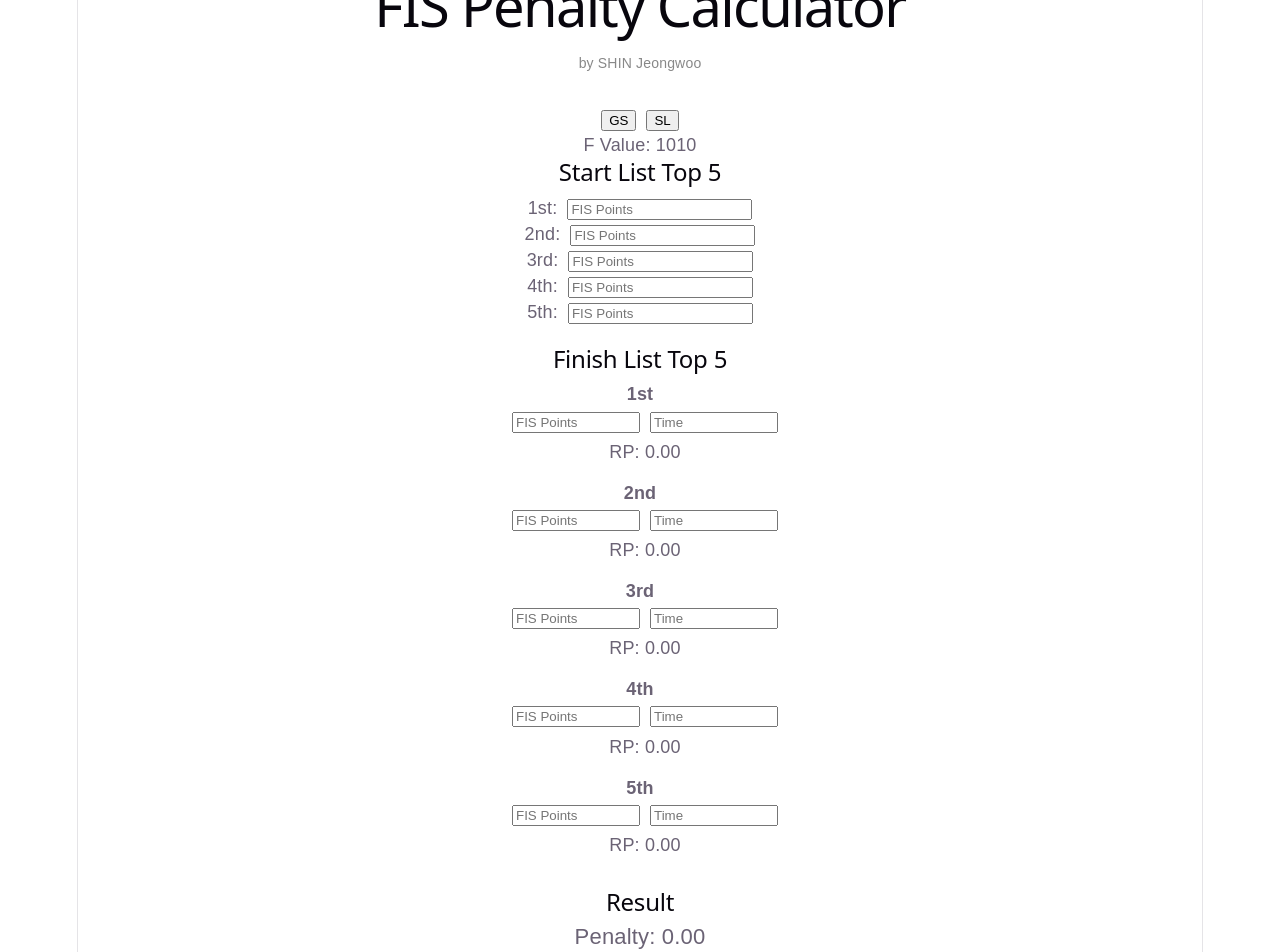
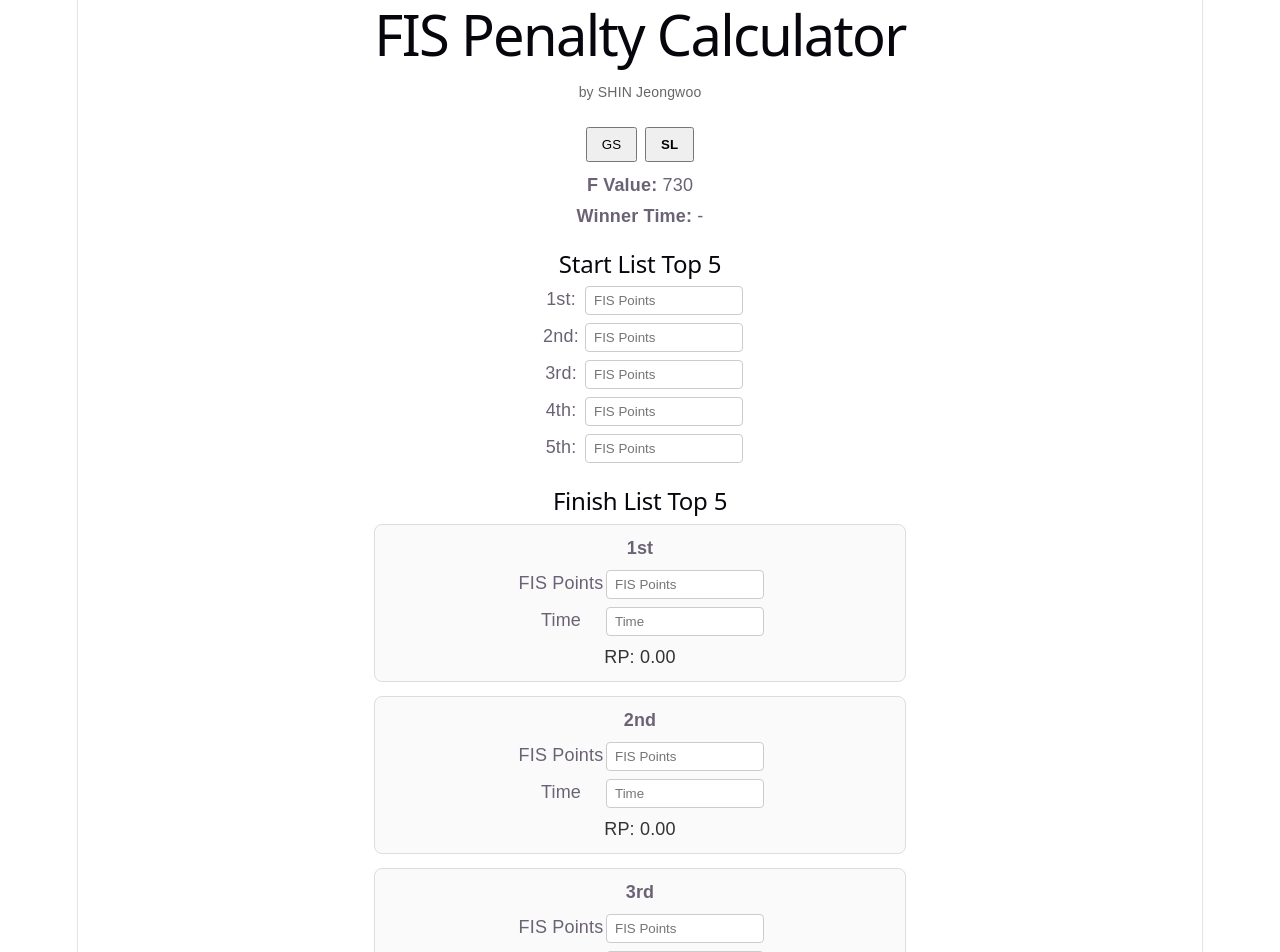
Before and after one commit to sinjum99-code/fis-calculator, a React (Vite) app: page / in a window 1280 px wide. Shown: the part 60-1012 px from the top of the page. Built offline with nearby package versions, Linux system fonts and the light colour scheme.

Commit message:
use raw calculation and display 2 decimals only

```diff
--- a/src/App.jsx
+++ b/src/App.jsx
@@ -1,19 +1,16 @@
-import { useState } from "react";
+import { useMemo, useState } from "react";
 
 export default function App() {
-  const [discipline, setDiscipline] = useState("GS");
+  const [discipline, setDiscipline] = useState("SL");
 
   const F_VALUE = discipline === "GS" ? 1010 : 730;
 
-  const [startPoints, setStartPoints] = useState(Array(5).fill(""));
-  const [finishPoints, setFinishPoints] = useState(Array(5).fill(""));
-  const [finishTimes, setFinishTimes] = useState(Array(5).fill(""));
+  const [startPoints, setStartPoints] = useState(["", "", "", "", ""]);
+  const [finishPoints, setFinishPoints] = useState(["", "", "", "", ""]);
+  const [finishTimes, setFinishTimes] = useState(["", "", "", "", ""]);
 
   const ranks = ["1st", "2nd", "3rd", "4th", "5th"];
 
-  // -----------------------------
-  // INPUT HANDLER
-  // -----------------------------
   const handleInput = (value, list, index, setter) => {
     if (/^[0-9]*\.?[0-9]*$/.test(value)) {
       const updated = [...list];
@@ -22,135 +19,184 @@
     }
   };
 
-  // -----------------------------
-  // 1. VALID FINISH + SORT (FIS CORE)
-  // -----------------------------
-  const validFinish = finishTimes
-    .map((t, i) => ({
-      time: Number(t),
-      fis: Number(finishPoints[i] || 0),
-    }))
-    .filter((x) => x.time > 0)
-    .sort((a, b) => a.time - b.time)
-    .slice(0, 5);
+  const toNumber = (value) => {
+    const n = Number(value);
+    return Number.isFinite(n) ? n : 0;
+  };
 
-  const winnerTime = validFinish[0]?.time || 0;
+  const format2 = (value) => {
+    if (!Number.isFinite(value)) return "-";
+    return value.toFixed(2);
+  };
 
-  // -----------------------------
-  // 2. RP (FIS STYLE - per athlete, 2 decimals)
-  // -----------------------------
-  const racePoints = validFinish.map((x) => {
-    const raw = (x.time / winnerTime - 1) * F_VALUE;
-    return Math.round(raw * 100) / 100;
+  const validTimesSorted = useMemo(() => {
+    return finishTimes
+      .map(toNumber)
+      .filter((t) => t > 0)
+      .sort((a, b) => a - b);
+  }, [finishTimes]);
+
+  const winnerTime = validTimesSorted.length > 0 ? validTimesSorted[0] : 0;
+
+  // RAW RP 계산: 내부 계산에서는 반올림 없음
+  const racePointsRaw = useMemo(() => {
+    return finishTimes.map((time) => {
+      const t = toNumber(time);
+      if (t <= 0 || winnerTime <= 0) return 0;
+      return ((t / winnerTime) - 1) * F_VALUE;
     });
+  }, [finishTimes, winnerTime, F_VALUE]);
 
-  const sumRace = racePoints.reduce((a, b) => a + b, 0);
+  const sumStartRaw = useMemo(() => {
+    return startPoints.reduce((sum, v) => sum + toNumber(v), 0);
+  }, [startPoints]);
 
-  // -----------------------------
-  // 3. START / FINISH (TOP 5 ONLY)
-  // -----------------------------
-  const sumStart = startPoints
-    .map(Number)
-    .filter((v) => v > 0)
-    .sort((a, b) => a - b)
-    .slice(0, 5)
-    .reduce((a, b) => a + b, 0);
+  const sumFinishRaw = useMemo(() => {
+    return finishPoints.reduce((sum, v) => sum + toNumber(v), 0);
+  }, [finishPoints]);
 
-  const sumFinish = finishPoints
-    .map(Number)
-    .filter((v) => v > 0)
-    .sort((a, b) => a - b)
-    .slice(0, 5)
-    .reduce((a, b) => a + b, 0);
+  const sumRaceRaw = useMemo(() => {
+    return racePointsRaw.reduce((sum, v) => sum + v, 0);
+  }, [racePointsRaw]);
 
-  // -----------------------------
-  // 4. REALISTIC FIS CALIBRATION LAYER
-  // -----------------------------
-  // (이게 실제 사이트들과 차이를 줄이는 핵심)
-  const calibration = 0.00;
-
-  // -----------------------------
-  // 5. PENALTY FINAL
-  // -----------------------------
-  const penaltyRaw = (sumStart + sumFinish - sumRace) / 10;
-  const penalty = Math.round((penaltyRaw + calibration) * 100) / 100;
+  // 내부 계산은 raw 그대로
+  const penaltyRaw = useMemo(() => {
+    return (sumStartRaw + sumFinishRaw - sumRaceRaw) / 10;
+  }, [sumStartRaw, sumFinishRaw, sumRaceRaw]);
 
   return (
-    <div style={{ padding: 20, fontFamily: "sans-serif" }}>
-
-      {/* TITLE */}
-      <div style={{ textAlign: "center", marginBottom: 30 }}>
-        <h1>FIS Penalty Calculator</h1>
-        <p style={{ fontSize: 14, color: "#888" }}>
-          by SHIN Jeongwoo
-        </p>
+    <div
+      style={{
+        padding: 20,
+        fontFamily: "Arial, sans-serif",
+        maxWidth: 760,
+        margin: "0 auto",
+        lineHeight: 1.5,
+      }}
+    >
+      <div style={{ textAlign: "center", marginBottom: 24 }}>
+        <h1 style={{ marginBottom: 6 }}>FIS Penalty Calculator</h1>
+        <div style={{ color: "#666", fontSize: 14 }}>by SHIN Jeongwoo</div>
       </div>
 
-      {/* DISCIPLINE */}
-      <div>
-        <button onClick={() => setDiscipline("GS")}>GS</button>
-        <button onClick={() => setDiscipline("SL")} style={{ marginLeft: 10 }}>
+      <div style={{ marginBottom: 20 }}>
+        <button
+          onClick={() => setDiscipline("GS")}
+          style={{
+            marginRight: 8,
+            padding: "8px 14px",
+            cursor: "pointer",
+            fontWeight: discipline === "GS" ? "bold" : "normal",
+          }}
+        >
+          GS
+        </button>
+        <button
+          onClick={() => setDiscipline("SL")}
+          style={{
+            padding: "8px 14px",
+            cursor: "pointer",
+            fontWeight: discipline === "SL" ? "bold" : "normal",
+          }}
+        >
           SL
         </button>
-        <p>F Value: {F_VALUE}</p>
+
+        <div style={{ marginTop: 10 }}>
+          <strong>F Value:</strong> {F_VALUE}
+        </div>
+        <div style={{ marginTop: 4 }}>
+          <strong>Winner Time:</strong> {winnerTime > 0 ? format2(winnerTime) : "-"}
+        </div>
       </div>
 
-      {/* START */}
       <h2>Start List Top 5</h2>
-      {startPoints.map((p, i) => (
-        <div key={i}>
-          {ranks[i]}:
+      {startPoints.map((value, i) => (
+        <div key={`start-${i}`} style={{ marginBottom: 8 }}>
+          <span style={{ display: "inline-block", width: 48 }}>{ranks[i]}:</span>
           <input
-            value={p}
+            type="text"
+            inputMode="decimal"
+            value={value}
             onChange={(e) =>
               handleInput(e.target.value, startPoints, i, setStartPoints)
             }
             placeholder="FIS Points"
-            style={{ marginLeft: 10 }}
+            style={{
+              width: 140,
+              padding: "6px 8px",
+              border: "1px solid #ccc",
+              borderRadius: 4,
+            }}
           />
         </div>
       ))}
 
-      {/* FINISH */}
-      <h2 style={{ marginTop: 20 }}>Finish List Top 5</h2>
+      <h2 style={{ marginTop: 24 }}>Finish List Top 5</h2>
+      {finishPoints.map((value, i) => (
+        <div
+          key={`finish-${i}`}
+          style={{
+            marginBottom: 14,
+            padding: 10,
+            border: "1px solid #ddd",
+            borderRadius: 8,
+            background: "#fafafa",
+          }}
+        >
+          <div style={{ fontWeight: "bold", marginBottom: 8 }}>{ranks[i]}</div>
 
-      {finishPoints.map((p, i) => (
-        <div key={i} style={{ marginBottom: 15 }}>
-
-          <div style={{ fontWeight: "bold" }}>
-            {ranks[i]}
-          </div>
-
+          <div style={{ marginBottom: 8 }}>
+            <label style={{ display: "inline-block", width: 90 }}>FIS Points</label>
             <input
-            value={p}
+              type="text"
+              inputMode="decimal"
+              value={value}
               onChange={(e) =>
                 handleInput(e.target.value, finishPoints, i, setFinishPoints)
               }
               placeholder="FIS Points"
-            style={{ marginLeft: 10, width: 120 }}
+              style={{
+                width: 140,
+                padding: "6px 8px",
+                border: "1px solid #ccc",
+                borderRadius: 4,
+              }}
             />
+          </div>
 
+          <div style={{ marginBottom: 8 }}>
+            <label style={{ display: "inline-block", width: 90 }}>Time</label>
             <input
+              type="text"
+              inputMode="decimal"
               value={finishTimes[i]}
               onChange={(e) =>
                 handleInput(e.target.value, finishTimes, i, setFinishTimes)
               }
               placeholder="Time"
-            style={{ marginLeft: 10, width: 120 }}
+              style={{
+                width: 140,
+                padding: "6px 8px",
+                border: "1px solid #ccc",
+                borderRadius: 4,
+              }}
             />
+          </div>
 
-          <div style={{ marginLeft: 10, marginTop: 5 }}>
-            RP: {racePoints[i]?.toFixed(2) || "0.00"}
+          <div style={{ color: "#333" }}>
+            RP: {format2(racePointsRaw[i])}
           </div>
         </div>
       ))}
 
-      {/* RESULT */}
-      <h2 style={{ marginTop: 30 }}>Result</h2>
-      <p style={{ fontSize: 22 }}>
-        Penalty: {isFinite(penalty) ? penalty.toFixed(2) : "-"}
-      </p>
-
+      <h2 style={{ marginTop: 24 }}>Result</h2>
+      <div><strong>Start Sum:</strong> {format2(sumStartRaw)}</div>
+      <div><strong>Finish Sum:</strong> {format2(sumFinishRaw)}</div>
+      <div><strong>Race Point Sum:</strong> {format2(sumRaceRaw)}</div>
+      <div style={{ marginTop: 10, fontSize: 22, fontWeight: "bold" }}>
+        Penalty: {format2(penaltyRaw)}
+      </div>
     </div>
   );
 }
```
Lines whose indentation alone changed are shown as unchanged.
